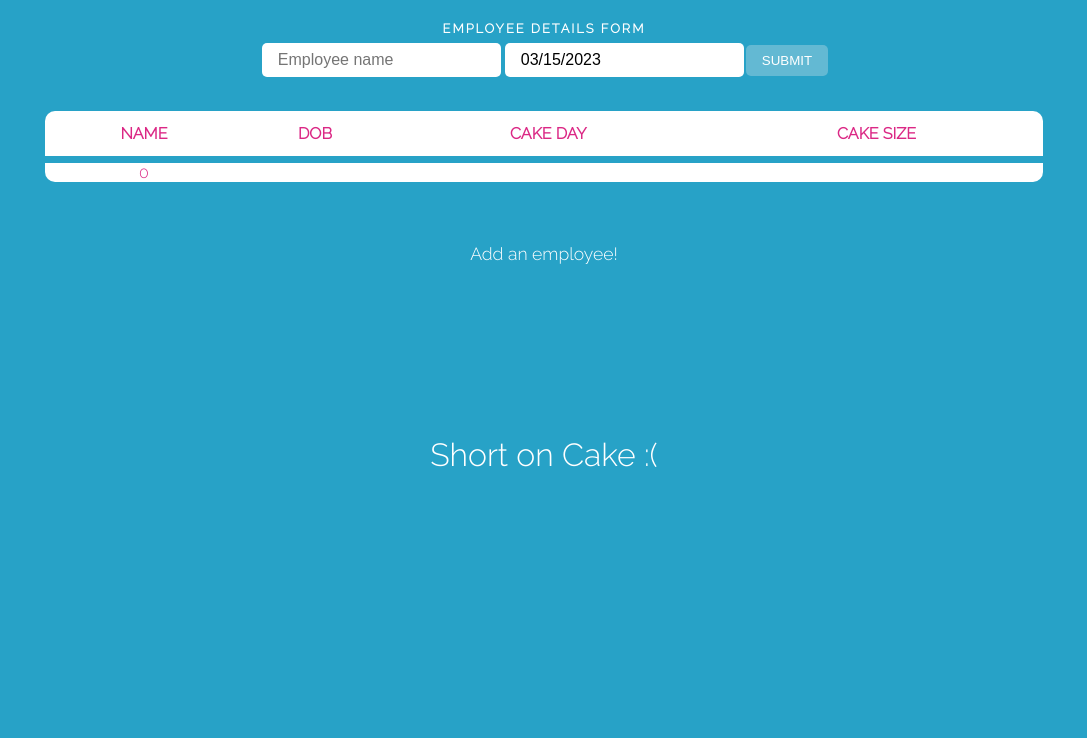
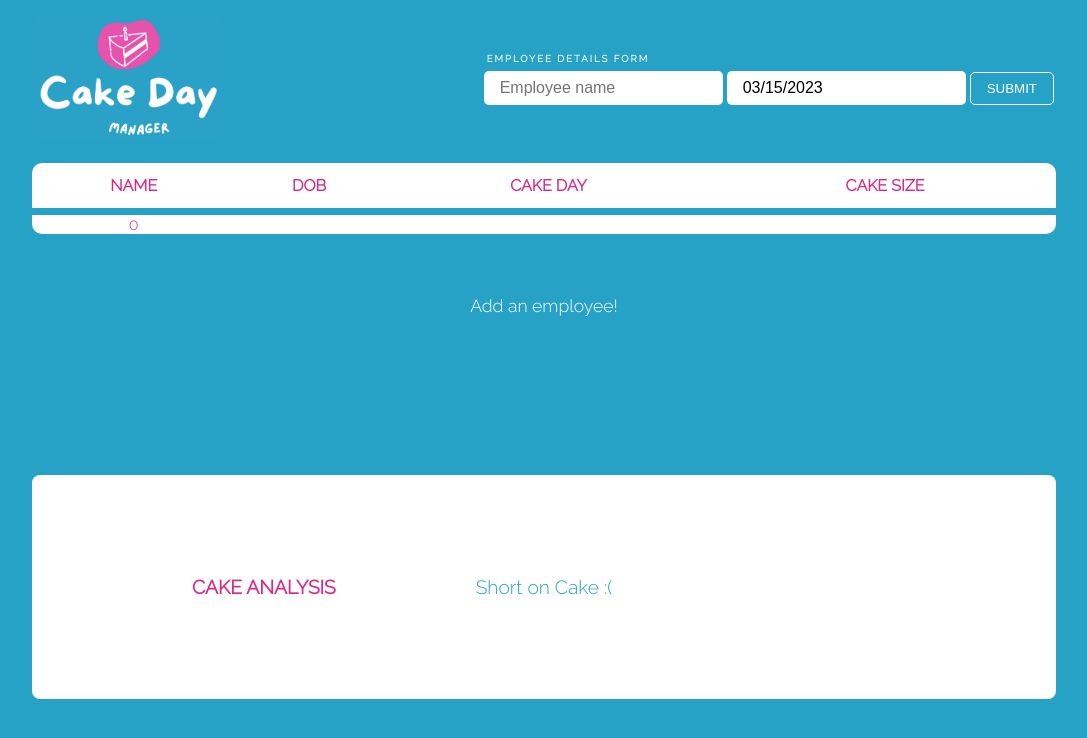
Before and after one commit to Ollie-C/cakeday, a React (Create React App) app: page / in a window 1280 px wide. Shown: the top 738 px of the page, without its empty margins (96-1183 px from the left). Built offline with nearby package versions, Linux system fonts and the light colour scheme.

Commit message:
:zap: Piechart updates. Logo added

```diff
--- a/src/components/Form/Form.jsx
+++ b/src/components/Form/Form.jsx
@@ -1,4 +1,5 @@
 import React, { useState } from "react";
+import Logo from "../../assets/images/cakedayLogo.png";
 //Styles
 import "./Form.scss";
 import "react-datepicker/dist/react-datepicker.css";
@@ -46,6 +47,8 @@ const Form = ({ employees, setEmployees }) => {
 
   return (
     <form className="form" onSubmit={handleSubmit}>
+      <img src={Logo} alt="cakeday logo" className="logo" />
+      <div className="form__container">
         <h4>EMPLOYEE DETAILS FORM</h4>
         <div className="form__fields">
           <input
@@ -69,6 +72,7 @@ const Form = ({ employees, setEmployees }) => {
             SUBMIT
           </button>
         </div>
+      </div>
     </form>
   );
 };
--- a/src/components/Form/Form.scss
+++ b/src/components/Form/Form.scss
@@ -1,14 +1,24 @@
 @use "../../styles/partials/variables" as *;
 @use "../../styles/partials/mixins" as *;
 
+.logo {
+  width: 12rem;
+
+  z-index: 1;
+  border-radius: 8px;
+}
+
 .form {
-  padding: 1rem;
-  @include flex(column, flex-start, center);
+  width: 100%;
+  padding: 1rem 8rem;
+  @include flex(row, space-between, center);
 
-  h4 {
-    padding: 5px;
-    font-size: 0.8rem;
-    letter-spacing: 2px;
+  &__container {
+    h4 {
+      padding: 5px;
+      font-size: 0.6rem;
+      letter-spacing: 2px;
+    }
   }
 
   &__fields {
@@ -25,7 +35,10 @@
   &__cta {
     padding: 0.5rem 1rem;
     border-radius: 5px;
-    border: none;
+    margin: 2px;
+    border: 1px solid $app-white;
+    background-color: transparent;
+
     &:hover {
       background-color: $app-pink;
     }
--- a/src/components/PieChart/PieChart.jsx
+++ b/src/components/PieChart/PieChart.jsx
@@ -6,14 +6,19 @@ import "./PieChart.scss";
 const PieChart = ({ cakeSizes }) => {
   //Divide # large cakes by 2 as assuming 1 will be shared for a joint birthday, rounded up if more than 2
   const data = [
-    { title: "Big", value: Math.ceil(cakeSizes[0] / 2), color: "#db2885" },
-    { title: "Small", value: cakeSizes[1], color: "#FFF" },
+    {
+      title: "Large",
+      value: Math.ceil(cakeSizes[0] / 2),
+      color: "#27a2c7",
+    },
+    { title: "Small", value: cakeSizes[1], color: "#db2885" },
   ];
 
   //If no cake data, render message
   if (cakeSizes[0] === 0 && cakeSizes[1] === 0) {
     return (
       <div className="piechart">
+        <h3>CAKE ANALYSIS</h3>
         <p className="piechart__noCake">Short on Cake :(</p>
       </div>
     );
@@ -21,23 +26,27 @@ const PieChart = ({ cakeSizes }) => {
 
   return (
     <div className="piechart">
-      {cakeSizes[0] > 0 && (
-        <p className="piechart__largeCake">
-          Big Cakes ( {Math.ceil(cakeSizes[0] / 2)} )
-        </p>
-      )}
+      <h3>CAKE ANALYSIS</h3>
       <Pie
         data={data}
         animate
         animationDuration={500}
         animationEasing="ease-out"
-        center={[45, 10]}
-        radius={8}
-        viewBoxSize={[90, 20]}
+        center={[50, 11]}
+        radius={10}
+        viewBoxSize={[100, 22]}
+        background={"#fff"}
       />
-      {cakeSizes[1] > 0 && (
-        <p className="piechart__smallCake">Small Cakes ( {cakeSizes[1]} )</p>
-      )}
+      <div className="piechart__text">
+        {cakeSizes[0] > 0 && (
+          <p className="piechart__largeCake">
+            LARGE ( {Math.ceil(cakeSizes[0] / 2)} )
+          </p>
+        )}
+        {cakeSizes[1] > 0 && (
+          <p className="piechart__smallCake">SMALL ( {cakeSizes[1]} )</p>
+        )}
+      </div>
     </div>
   );
 };
--- a/src/components/PieChart/PieChart.scss
+++ b/src/components/PieChart/PieChart.scss
@@ -2,22 +2,45 @@
 @use "../../styles/partials/mixins" as *;
 
 .piechart {
-  min-height: 5rem;
+  min-height: 12rem;
+  position: relative;
+  background-color: $app-white;
   @include flex(row, center, center);
-  position: relative;
+  margin: 0 8rem;
+  border-radius: 8px;
+
+  height: 14rem;
+
+  h3,
+  &__text {
+    position: absolute;
+  }
+
+  h3 {
+    color: $app-pink;
+    font-size: 1.2rem;
+    left: 10rem;
+  }
+
+  &__text {
+    right: 20%;
+  }
 
   &__noCake,
   &__smallCake,
   &__largeCake {
-    position: absolute;
-    font-size: 2rem;
+    font-size: 1.2rem;
+  }
+
+  &__noCake {
+    color: $app-blue;
   }
 
   &__smallCake {
-    right: 20rem;
+    color: $app-pink;
   }
 
   &__largeCake {
-    left: 20rem;
+    color: $app-blue;
   }
 }
--- a/src/components/Table/Table.scss
+++ b/src/components/Table/Table.scss
@@ -4,7 +4,7 @@
 .table-container {
   width: 100%;
   @include flex(column, flex-start, center);
-  padding: 1rem;
+  padding: 0.5rem 8rem;
   height: 20rem;
 }
 
@@ -13,7 +13,7 @@
   text-align: center;
   border-collapse: collapse;
   border-radius: 10px;
-  width: 80%;
+  width: 100%;
   background-color: $app-white;
   color: $app-pink;
   &__head {
@@ -58,7 +58,7 @@
     background-color: $app-white;
     color: $app-blue;
     position: absolute;
-    top: -2rem;
+    bottom: -2rem;
     right: 0;
 
     &:hover {
```
Also changed, not shown: src/assets/images/cakedayLogo.png (added). Lines whose indentation alone changed are shown as unchanged.
